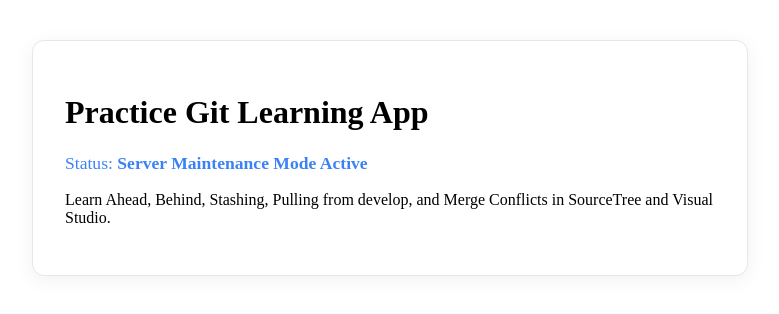
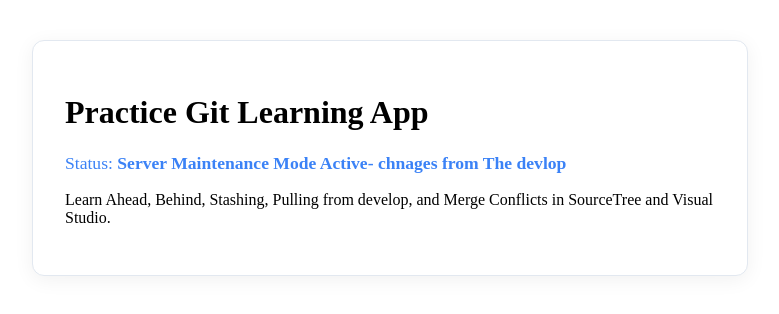
Before and after one commit to 2071999/practice, an Angular app in the folder frontend/: page / in a window 1280 px wide. Shown: the top 314 px of the page, without its empty margins (250-1029 px from the left). Built offline with nearby package versions, Linux system fonts and the light colour scheme.

Commit message:
commit from devlop-branch

```diff
--- a/frontend/src/app/app.component.ts
+++ b/frontend/src/app/app.component.ts
@@ -10,5 +10,5 @@ export class AppComponent {
   title = 'Practice Git Learning App';
   // status = 'Ready for Branching & PR Practice';
   status = 'Stripe Payment Gateway is Active';
-  status = 'Server Maintenance Mode Active';
+  status = 'Server Maintenance Mode Active- chnages from The devlop';
 }
```
